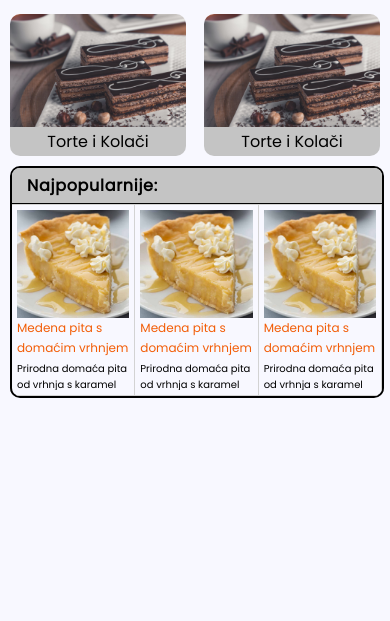
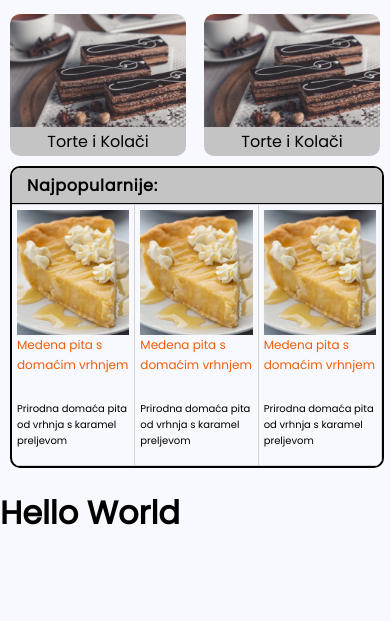
Before and after one commit to MarkoPavich/OPG_Plac, a Django app: page / in a window 390 px wide. Shown: the part 879-1500 px from the top of the page. Run offline with Django 3.2, Linux system fonts and the light colour scheme.

Commit message:
'category_selection_block' responsive layout mostly complete, started working on 'guarantee_banner' section

```diff
--- a/OPG_Plac/static/category_selection_block.css
+++ b/OPG_Plac/static/category_selection_block.css
@@ -86,9 +86,6 @@
 .top-picks-group-container{
 	display: flex;
 	flex-direction: column;
-	overflow-y: scroll;
-
-	scrollbar-width: none;
 }
 
 @media(max-width: 1000px) and (min-width: 800px){
@@ -156,16 +153,16 @@
 
 	.top-pick-unit-container{
 		flex-direction: column;
-		height: 180px;
+		height: 250px;
 
 		border-right: solid 1px lightgrey;
 	}
 	.top-pick-unit-img{
-		height: 60%;
+		height: 50%;
 	}
 
 	.top-picks-unit-text-container{
-		height: 40%;
+		height: 50%;
 	}
 }
 
@@ -205,11 +202,11 @@
 }
 
 .top-picks-unit-text-container{
-
 	display: flex;
 	flex-direction: column;
 
 	overflow: hidden;
+
 }
 
 .top-picks-product-name{
--- a/OPG_Plac/static/navbar.css
+++ b/OPG_Plac/static/navbar.css
@@ -106,7 +106,7 @@
     border-radius: 5px;
 }
 
-#search_bar_input{
+#search_bar_input, #nav_search_bar_input{
     margin-left: 16px;
     width: 100%;
 }
--- a/OPG_Plac/templates/components/category_selection_block.html
+++ b/OPG_Plac/templates/components/category_selection_block.html
@@ -1,6 +1,4 @@
 {% load static %}
-
-<link rel="stylesheet" href="{% static 'category_selection_block.css' %}">
 
 <hr class="content-division-line-full"></hr>  <!-- horizontal line -->
 
--- /dev/null
+++ b/OPG_Plac/templates/components/guarantee_banner.html
@@ -0,0 +1,9 @@
+{% load static %}
+
+<div class="guarantee-banner-container">
+
+    <div class="guarantee-item-container">
+        <h1>Hello World</h1>
+    </div>
+
+</div>
--- a/OPG_Plac/templates/components/header_hero.html
+++ b/OPG_Plac/templates/components/header_hero.html
@@ -1,6 +1,4 @@
 {% load static %}
-
-<link rel="stylesheet" type="text/css" href="{% static 'header_hero.css' %}">
 
     <header class="main-hero-container">
 
--- a/OPG_Plac/templates/components/navbar.html
+++ b/OPG_Plac/templates/components/navbar.html
@@ -1,6 +1,4 @@
 {% load static %}
-
-<link rel="stylesheet" type="text/css" href="{% static 'navbar.css' %}">
 
   <!-- Responsive Navbar -->
 
@@ -16,7 +14,7 @@
         </div>
 
         <div id="nav-search-bar" class="hide">
-            <input placeholder="pretraži OPG blizu tebe" id="search_bar_input" class="search-bar-input" type="text" name="search_bar_input">
+            <input placeholder="pretraži OPG blizu tebe" id="nav_search_bar_input" class="search-bar-input" type="text" name="search_bar_input">
 
             <button class="search-icon-button">
                     <img src="{% static 'resources/icons/magnifier_icon.svg' %}" alt="magnifier_icon" height=15 width=15>
--- a/OPG_Plac/templates/index.html
+++ b/OPG_Plac/templates/index.html
@@ -7,7 +7,14 @@
     <meta name="viewport" content="width=device-width, initial-scale=1.0">
 
     <link href='https://fonts.googleapis.com/css?family=Poppins' rel='stylesheet'>    <!-- Load Poppins font -->
-    <link rel="stylesheet" href="{% static 'style.css' %}">
+
+    <link rel="stylesheet" href="{% static 'style.css' %}">  <!-- Index style -->
+    <link rel="shortcut icon" type="image/svg" href="{% static 'resources/icons/logo_icn.svg' %}"/>  <!-- Favicon -->
+
+    <link rel="stylesheet" type="text/css" href="{% static 'navbar.css' %}">    <!-- navbar component style -->
+    <link rel="stylesheet" type="text/css" href="{% static 'header_hero.css' %}">   <!-- header_hero style-->
+    <link rel="stylesheet" href="{% static 'category_selection_block.css' %}">      <!-- category_selection_block style-->
+    <link rel="stylesheet" href="{% static 'guarantee_banner.css' %}">
 
     <title>OPG_Plac</title>
 </head>
@@ -17,6 +24,7 @@
     {% include 'components/navbar.html' %}
     {% include 'components/header_hero.html' %}
     {% include 'components/category_selection_block.html' %}
+    {% include 'components/guarantee_banner.html' %}
 
 </body>
 
```
Also changed, not shown: OPG_Plac/static/guarantee_banner.css (added).
